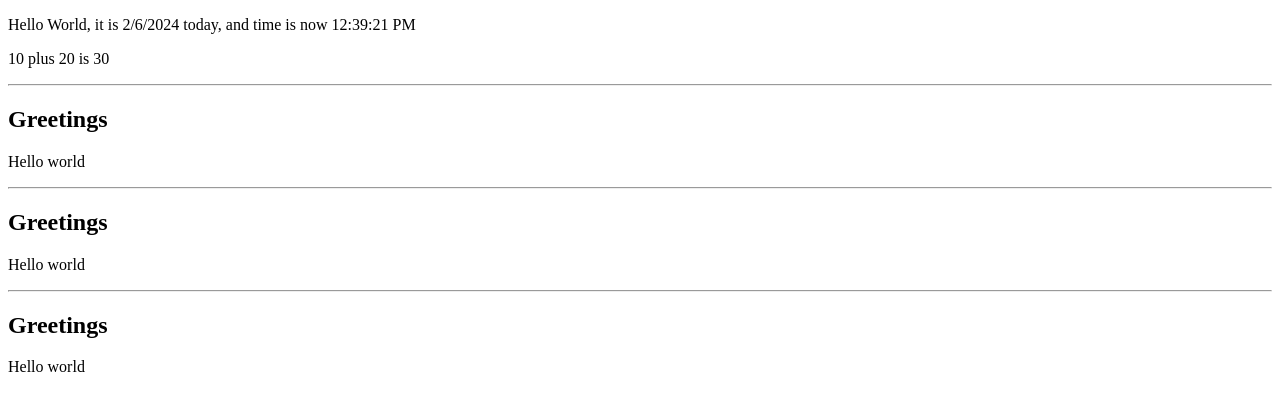
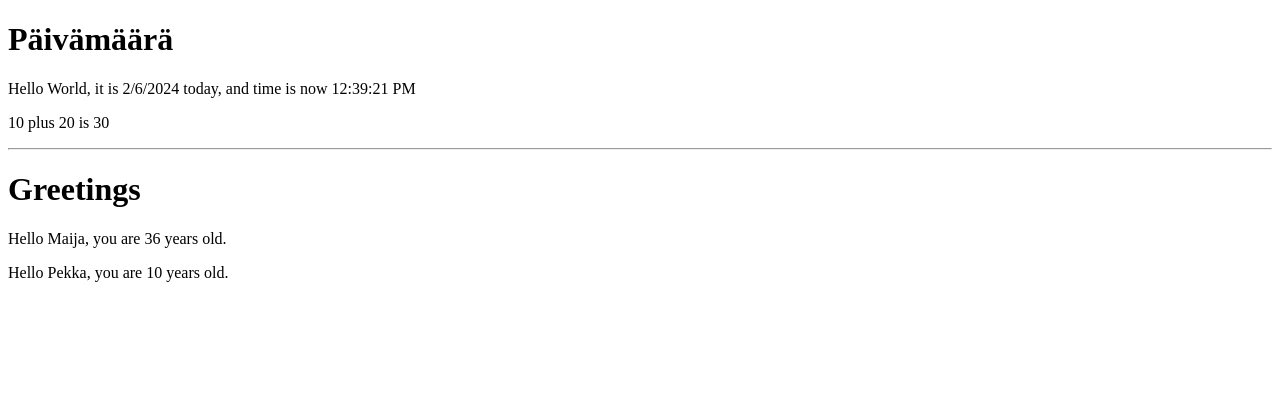
Before and after one commit to konjuable/01-part1-react, a React (Vite) app: page / in a window 1280 px wide. Shown: the top 410 px of the page. Built offline with nearby package versions, Linux system fonts and the light colour scheme.

Commit message:
Välitetty dataa komponentilta toiselle propsien avulla.

```diff
--- a/src/App.jsx
+++ b/src/App.jsx
@@ -1,10 +1,9 @@
-const Hello = () => {
+const Hello = (props) => {
   return (
     <section>
-      <hr></hr>
-      <h1>Greetings</h1>
-
-      <p>Hello world</p>
+      <p>
+        Hello {props.name}, you are {props.age} years old.
+      </p>
     </section>
   );
 };
@@ -28,12 +27,17 @@
 };
 
 const App = () => {
+  const nimi = "Pekka";
+  const ika = 10;
   return (
     <>
+      <h1>Päivämäärä</h1>
       <Time />
-      <Hello />
-      <Hello />
-      <Hello />
+      <hr></hr>
+      <h1>Greetings</h1>
+
+      <Hello name="Maija" age={26 + 10} />
+      <Hello name={nimi} age={ika} />
     </>
   );
 };
```
Also changed, not shown: .eslintrc.cjs.
